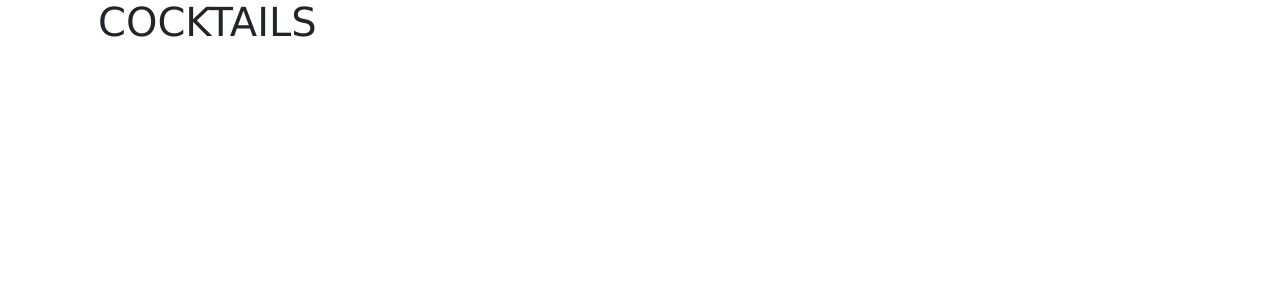
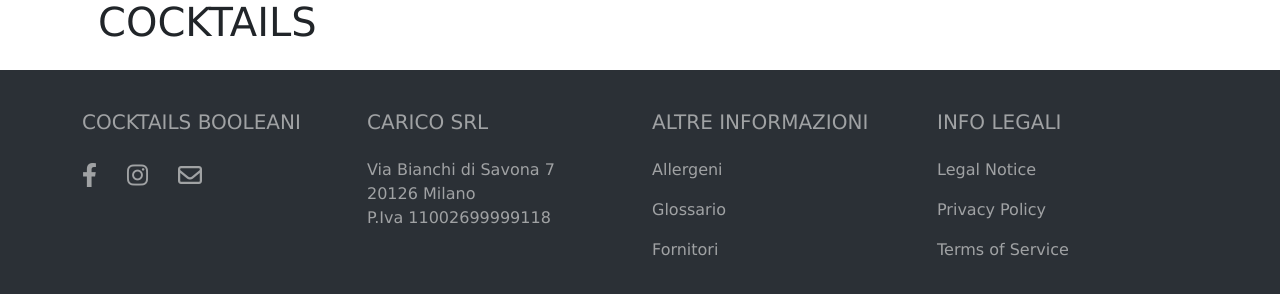
Before and after one commit to Amin23ElKassimi/laravel-boolean-frontoffice, a Vue app: page / in a window 1280 px wide. Shown: the part 640-934 px from the top of the page. Before the commit the page ends 800 px from the top, so only its background shows below. Built offline with nearby package versions, Linux system fonts and the light colour scheme.

Commit message:
Footer created

```diff
--- a/index.html
+++ b/index.html
@@ -4,6 +4,9 @@
     <meta charset="UTF-8">
     <link rel="icon" href="/favicon.ico">
     <meta name="viewport" content="width=device-width, initial-scale=1.0">
+    <!-- FONTAWESOME -->
+    <link rel="stylesheet" href="https://cdnjs.cloudflare.com/ajax/libs/font-awesome/6.4.2/css/all.min.css">
+
     <title>Vite App</title>
   </head>
   <body>
--- a/src/App.vue
+++ b/src/App.vue
@@ -2,9 +2,11 @@
 <script>
   import AppHeader from './components/AppHeader.vue';
   import AppMain from './components/AppMain.vue';
+  import AppFooter from './components/AppFooter.vue';
+
 
   export default{
-    components: { AppHeader, AppMain }
+    components: { AppHeader, AppMain, AppFooter }
 }
 </script>
 <template>
@@ -12,6 +14,7 @@
     <AppMain/>
     <!-- # questo e' illuogo dove tutto puo' cambiare in base alle rotte -->
     <router-view></router-view>
+    <AppFooter/>
 </template>
 
 
--- /dev/null
+++ b/src/components/AppFooter.vue
@@ -0,0 +1,127 @@
+<template lang="">
+    <footer>
+        <div class="container">
+
+            <div class="row py-4">
+                <div class="col-3 mt-3">
+                    <h3 class="text-uppercase fs-5 text-color-footer">
+                        Cocktails Booleani
+                    </h3>
+
+                    <div class="mt-4">
+                        <span class="fs-4">
+                            <i class="fa-brands fa-facebook-f"></i>
+                        </span>
+
+                        <span class="fs-4">
+                            <i class="fa-brands fa-instagram"></i>
+                        </span>
+
+                        <span class="fs-4">
+                            <i class="fa-regular fa-envelope"></i>
+                        </span>
+                    </div>
+                </div>
+
+                <div class="col-3 mt-3">
+                    <h3 class="text-uppercase fs-5 text-color-footer">
+                        Carico srl
+                    </h3>
+
+                    <div class="mt-4 ">
+                        <ul class="my-padding text-color-footer">
+                            <li>
+                                Via Bianchi di Savona 7
+                            </li>
+                            <li>
+                                20126 Milano
+                            </li>
+                            <li>
+                                P.Iva 11002699999118
+                            </li>
+                        </ul>
+                    </div>
+
+
+                </div>
+
+                <div class="col-3 mt-3">
+                    <h3 class="text-uppercase fs-5 text-color-footer">
+                       Altre informazioni
+                    </h3>
+
+                    <div class="mt-4">
+                        <ul class="my-padding text-color-footer">
+                            <li class="my-3">
+                                Allergeni
+                            </li>
+                            <li class="my-3">
+                                Glossario
+                            </li>
+                            <li class="my-3">
+                                Fornitori
+                            </li>
+                        </ul>
+                    </div>
+
+
+                </div>
+
+                <div class="col-3 mt-3">
+                    <h3 class="text-uppercase fs-5 text-color-footer">
+                       Info Legali
+                    </h3>
+
+                    <div class="mt-4 ">
+                        <ul class="my-padding text-color-footer">
+                            <li class="my-3">
+                                Legal Notice
+                            </li>
+                            <li class="my-3">
+                                Privacy Policy
+                            </li>
+                            <li class="my-3">
+                                Terms of Service
+                            </li>
+                        </ul>
+                    </div>
+
+
+                </div>
+
+
+
+            </div>
+
+        </div>
+
+    </footer>
+</template>
+<script>
+export default {
+
+}
+</script>
+<style>
+    footer {
+        background-color:#2B3036;
+    }
+
+    i {
+        color: #A0A2A4;
+    }
+
+    div span i {
+        margin-right: 30px;
+    }
+
+    .my-padding {
+
+        list-style-type: none;
+        padding: 0px 0px 0px 0px;
+    }
+
+    .text-color-footer {
+        color: #A0A2A4;
+    }
+</style>
```
